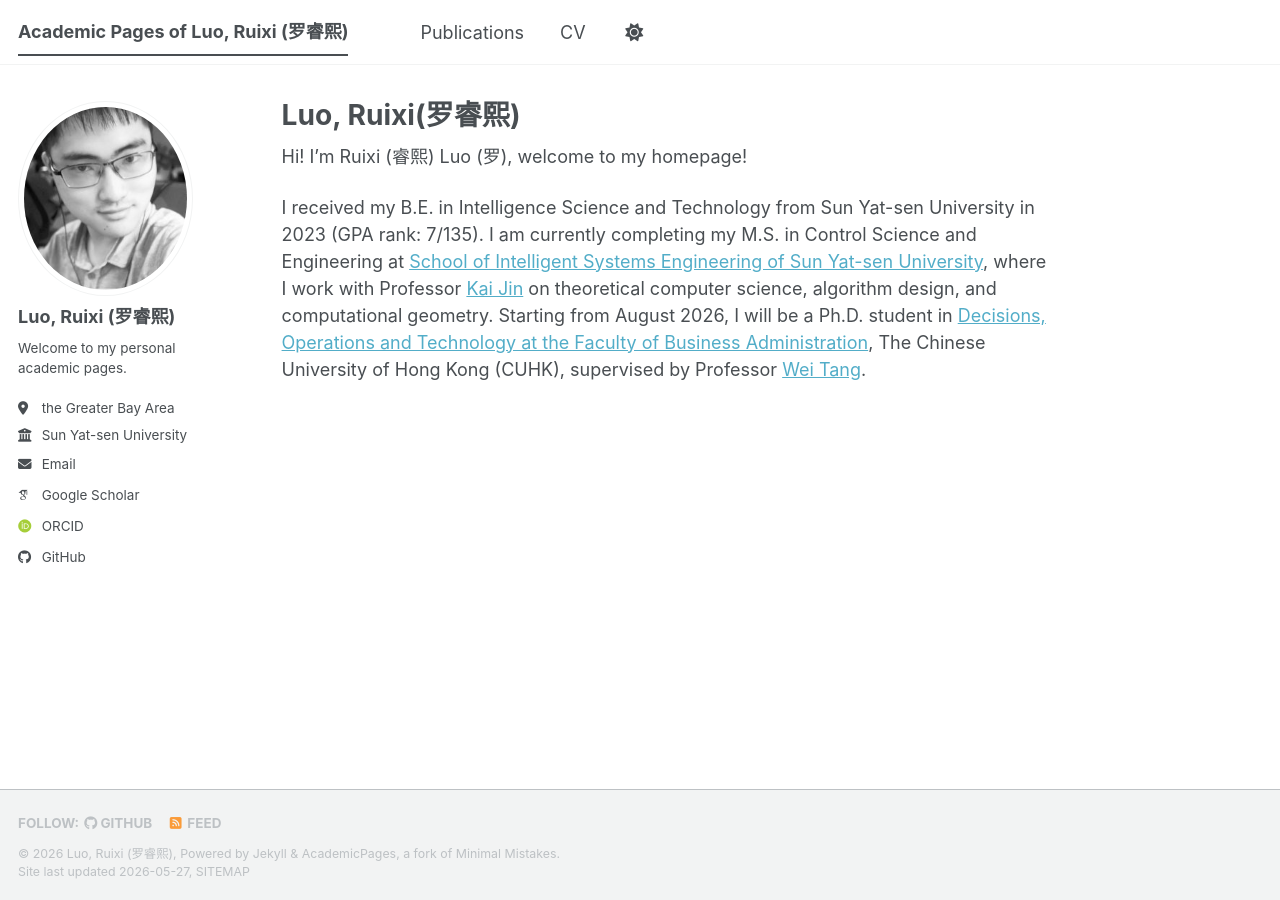
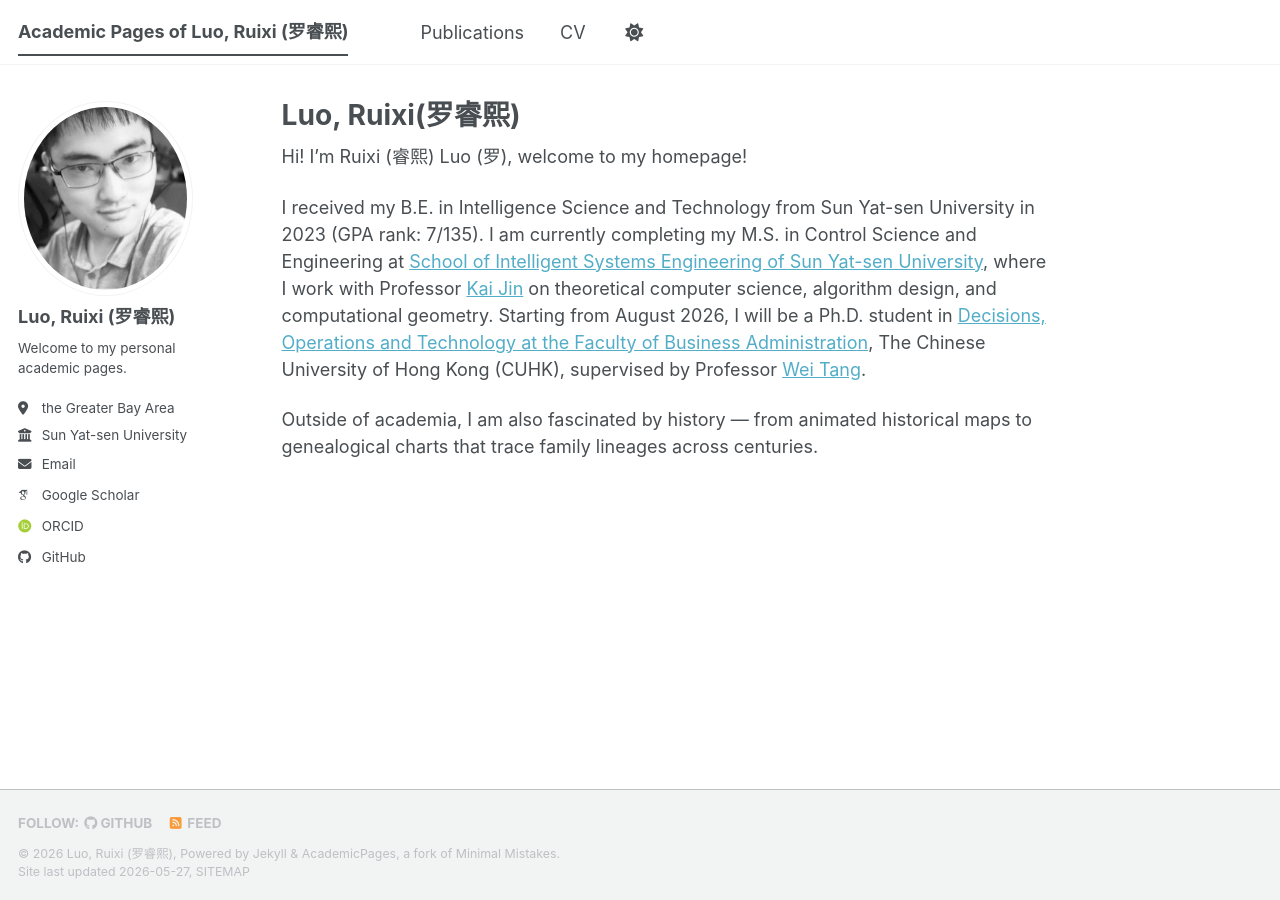
Before and after one commit to Ruixi-Luo/Ruixi-Luo.github.io, a Jekyll site: the page built from _pages/about.md, in a window 1280 px wide. Built offline with Jekyll 4.4.1, drawn with Linux system fonts in a browser that asks for light colours; some web fonts are replaced; a script bundle is joined from its source files by our own code; library files that are not in the unit come from our copies.

Commit message:
Update about.md

```diff
--- a/_pages/about.md
+++ b/_pages/about.md
@@ -10,3 +10,5 @@ redirect_from:
 Hi! I'm Ruixi (睿熙) Luo (罗), welcome to my homepage!
 
 I received my B.E. in Intelligence Science and Technology from Sun Yat-sen University in 2023 (GPA rank: 7/135). I am currently completing my M.S. in Control Science and Engineering at [School of Intelligent Systems Engineering of Sun Yat-sen University](https://ise.sysu.edu.cn/), where I work with Professor [Kai Jin](https://cscjjk.github.io) on theoretical computer science, algorithm design, and computational geometry. Starting from August 2026, I will be a Ph.D. student in [Decisions, Operations and Technology at the Faculty of Business Administration](https://www.bschool.cuhk.edu.hk/departments/decisions-operations-and-technology/), The Chinese University of Hong Kong (CUHK), supervised by Professor [Wei Tang](https://wtang.org/).
+
+Outside of academia, I am also fascinated by history — from animated historical maps to genealogical charts that trace family lineages across centuries.
```
